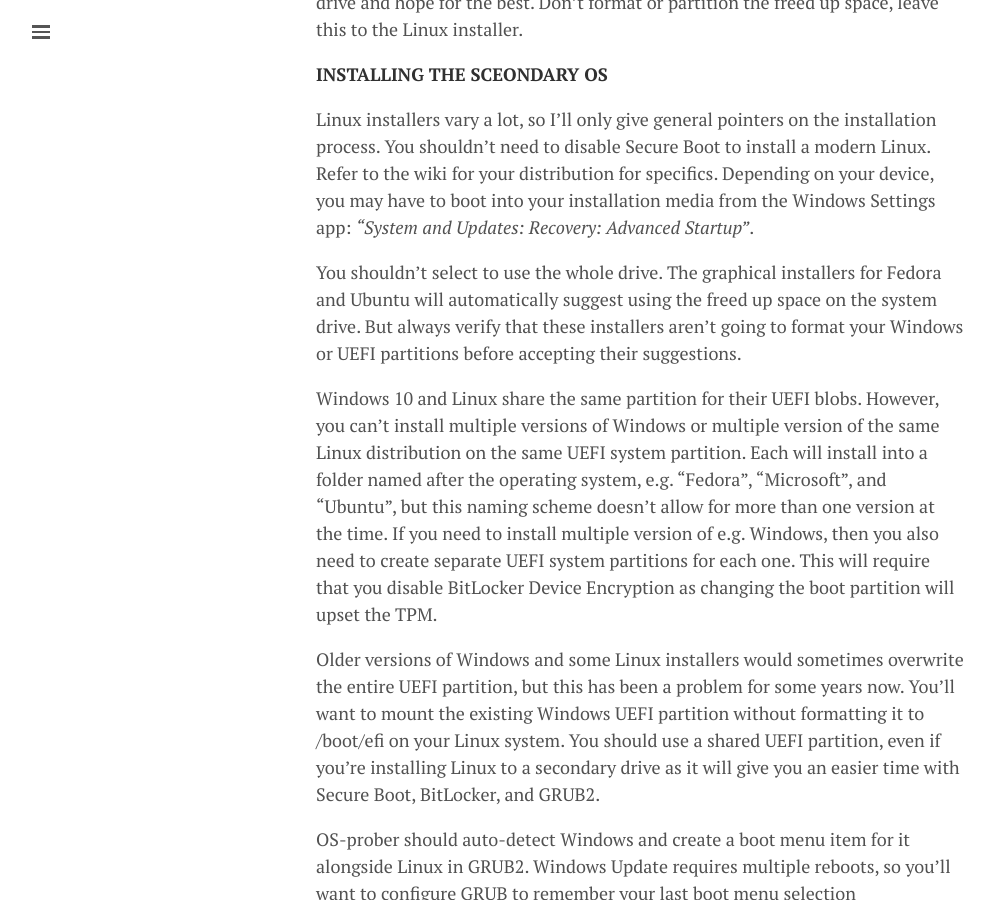
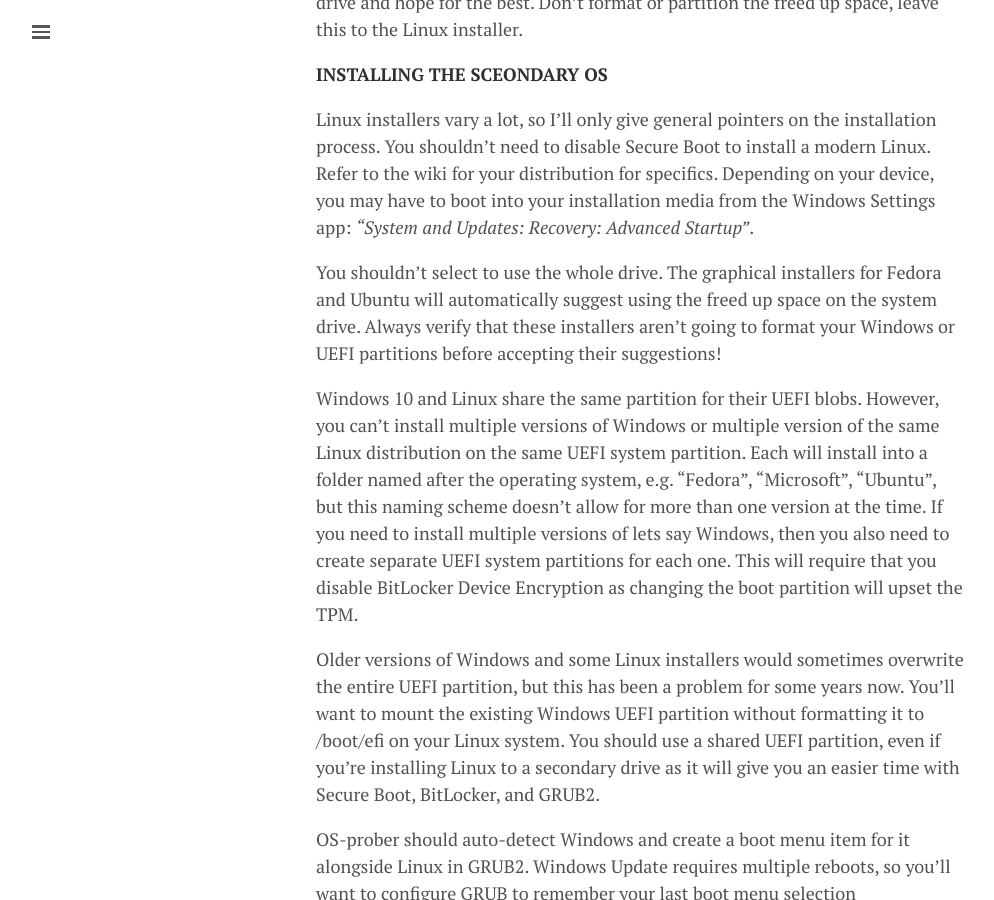
Before and after one commit to lgeurts/lgeurts.github.io, a Jekyll site: the page built from _posts/2019-03-19-dual-booting-windows-and-linux.md, in a window 1280 px wide and 900 px high, scrolled down 2392 px. Shown: the whole window, without its empty margins (0-994 px from the left). Built offline with Jekyll 4.4.1, drawn with Linux system fonts in a browser that asks for light colours; nearby versions of some CDN libraries; comment, search, counter and statistics services are not loaded.

Commit message:
Update 2019-03-19-dual-booting-windows-and-linux.md

```diff
--- a/_posts/2019-03-19-dual-booting-windows-and-linux.md
+++ b/_posts/2019-03-19-dual-booting-windows-and-linux.md
@@ -45,9 +45,9 @@
 
 Linux installers vary a lot, so I’ll only give general pointers on the installation process. You shouldn’t need to disable Secure Boot to install a modern Linux. Refer to the wiki for your distribution for specifics. Depending on your device, you may have to boot into your installation media from the Windows Settings app: *"System and Updates: Recovery: Advanced Startup"*.
 
-You shouldn't select to use the whole drive. The graphical installers for Fedora and Ubuntu will automatically suggest using the freed up space on the system drive. But always verify that these installers aren’t going to format your Windows or UEFI partitions before accepting their suggestions.
+You shouldn't select to use the whole drive. The graphical installers for Fedora and Ubuntu will automatically suggest using the freed up space on the system drive. Always verify that these installers aren’t going to format your Windows or UEFI partitions before accepting their suggestions!
 
-Windows 10 and Linux share the same partition for their UEFI blobs. However, you can't install multiple versions of Windows or multiple version of the same Linux distribution on the same UEFI system partition. Each will install into a folder named after the operating system, e.g. “Fedora”, “Microsoft”, and “Ubuntu”, but this naming scheme doesn’t allow for more than one version at the time. If you need to install multiple version of e.g. Windows, then you also need to create separate UEFI system partitions for each one. This will require that you disable BitLocker Device Encryption as changing the boot partition will upset the TPM.
+Windows 10 and Linux share the same partition for their UEFI blobs. However, you can't install multiple versions of Windows or multiple version of the same Linux distribution on the same UEFI system partition. Each will install into a folder named after the operating system, e.g. “Fedora”, “Microsoft”, “Ubuntu”, but this naming scheme doesn’t allow for more than one version at the time. If you need to install multiple versions of lets say Windows, then you also need to create separate UEFI system partitions for each one. This will require that you disable BitLocker Device Encryption as changing the boot partition will upset the TPM.
 
 Older versions of Windows and some Linux installers would sometimes overwrite the entire UEFI partition, but this has been a problem for some years now. You’ll want to mount the existing Windows UEFI partition without formatting it to /boot/efi on your Linux system. You should use a shared UEFI partition, even if you’re installing Linux to a secondary drive as it will give you an easier time with Secure Boot, BitLocker, and GRUB2.
 
```
